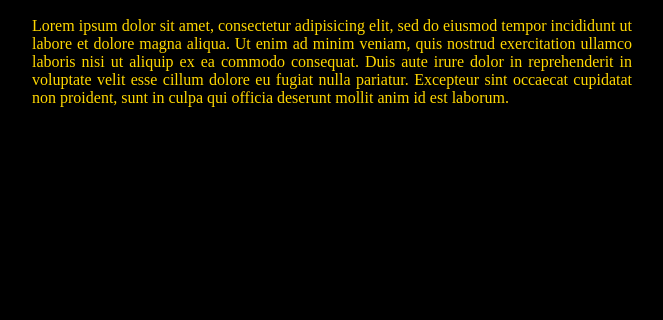
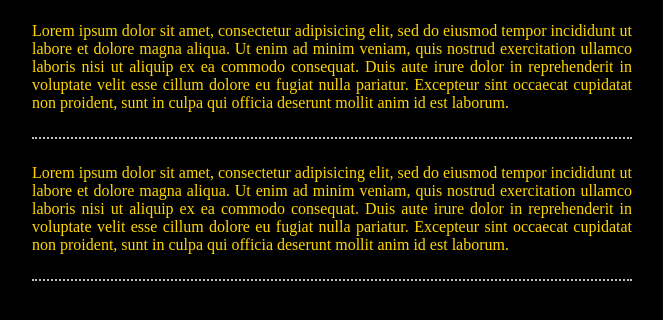
Before and after one commit to IkarosAnastasios/basic_repo, a plain HTML site: page index.html in a window 1280 px wide. Shown: the part 60-380 px from the top of the page, without its empty margins (308-971 px from the left). Drawn offline with Linux system fonts and the light colour scheme.

Commit message:
revised html and css

```diff
--- a/index.html
+++ b/index.html
@@ -8,4 +8,5 @@
 <body>
   <h1>Basic Repo</h1>
   <p>Lorem ipsum dolor sit amet, consectetur adipisicing elit, sed do eiusmod tempor incididunt ut labore et dolore magna aliqua. Ut enim ad minim veniam, quis nostrud exercitation ullamco laboris nisi ut aliquip ex ea commodo consequat. Duis aute irure dolor in reprehenderit in voluptate velit esse cillum dolore eu fugiat nulla pariatur. Excepteur sint occaecat cupidatat non proident, sunt in culpa qui officia deserunt mollit anim id est laborum.</p>
+  <p>Lorem ipsum dolor sit amet, consectetur adipisicing elit, sed do eiusmod tempor incididunt ut labore et dolore magna aliqua. Ut enim ad minim veniam, quis nostrud exercitation ullamco laboris nisi ut aliquip ex ea commodo consequat. Duis aute irure dolor in reprehenderit in voluptate velit esse cillum dolore eu fugiat nulla pariatur. Excepteur sint occaecat cupidatat non proident, sunt in culpa qui officia deserunt mollit anim id est laborum.</p>
 </body>
--- a/styles.css
+++ b/styles.css
@@ -11,6 +11,9 @@ h1{
 p{
   margin-left: auto;
   margin-right: auto;
+  margin-top: 25px;
+  padding-bottom: 25px;
   text-align: justify;
   width:600px;
+  border-bottom: silver dotted 2px;
 }
```
